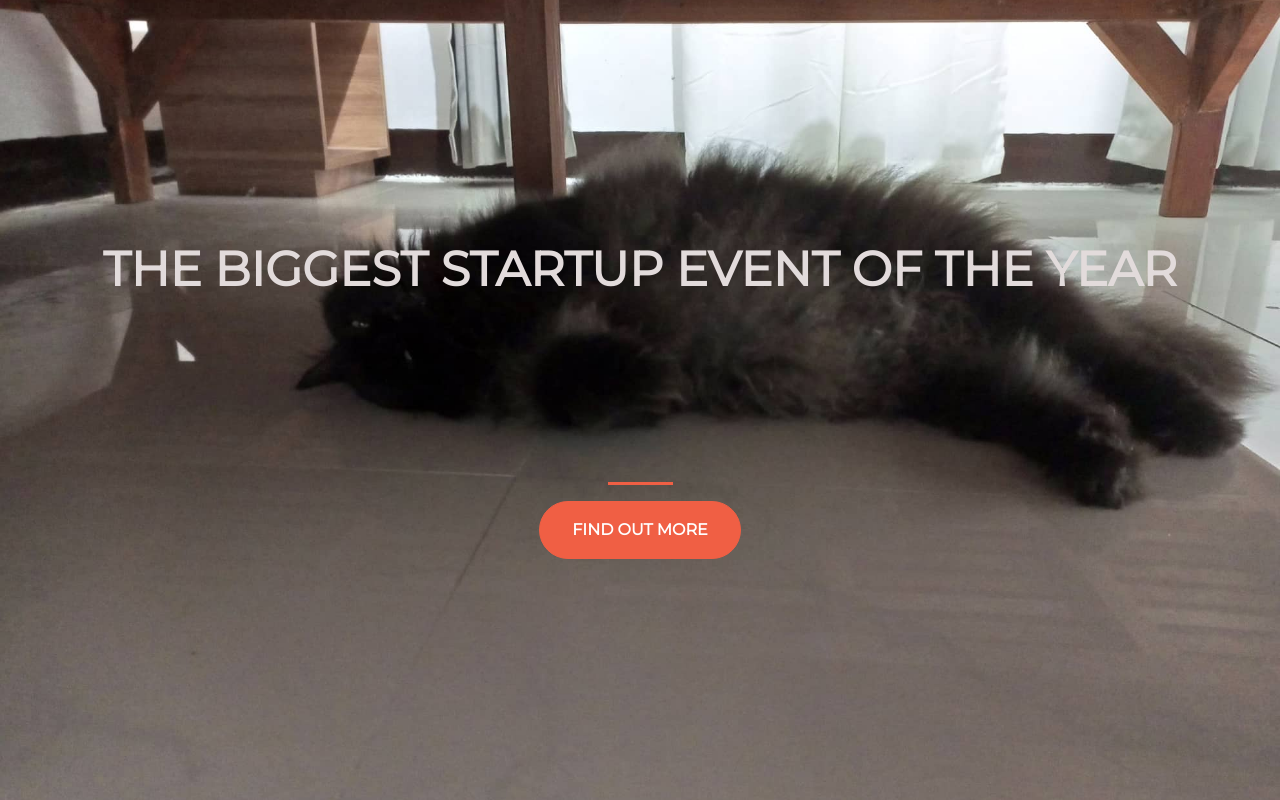
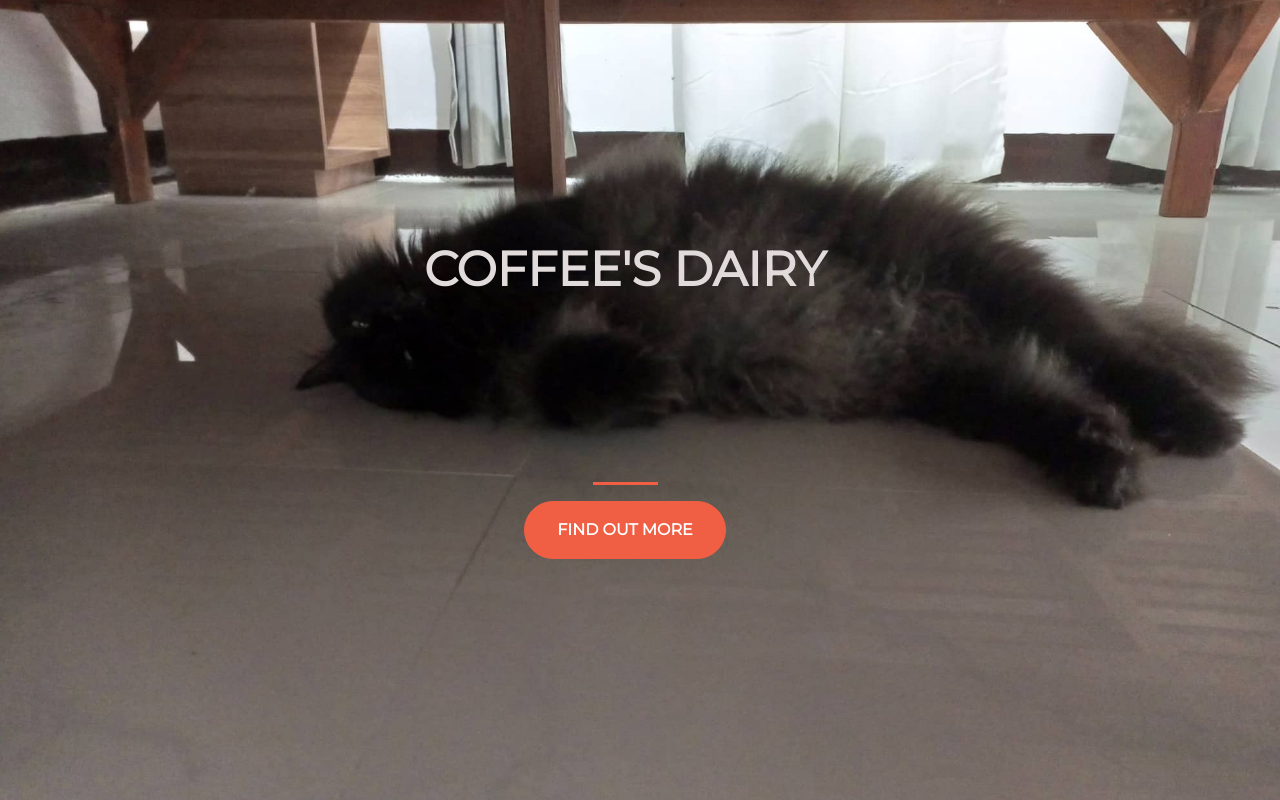
Before and after one commit to pcl1203/pcl1203.github.io, a plain HTML site: page index.html in a window 1280 px wide. Drawn offline with nearby package versions, Linux system fonts and the light colour scheme.

Commit message:
added mailchimp

```diff
--- a/index.html
+++ b/index.html
@@ -16,14 +16,16 @@
   </head>
   <body>
     <div class="container d-flex align-items-center h-100">
-      <div class="row">
+      <div class="row w-100">
         <header class="text-center col-12">
-          <h1 class="text-uppercase"><strong>The biggest startup event of the year</strong></h1>
+          <h1 class="text-uppercase"><strong>Coffee's Dairy</strong></h1>
         </header>
         <div class="buffer col-12"></div>
         <section class="text-center col-12">
           <hr>
-          <button class="btn btn-primary btn-xl">Find out more</button>
+		  <a href="https://mailchi.mp/a959ce6eba58/coffees">
+			<button class="btn btn-primary btn-xl">Find out more</button>
+		  </a>
         </section>
       </div>
     </div>
```
